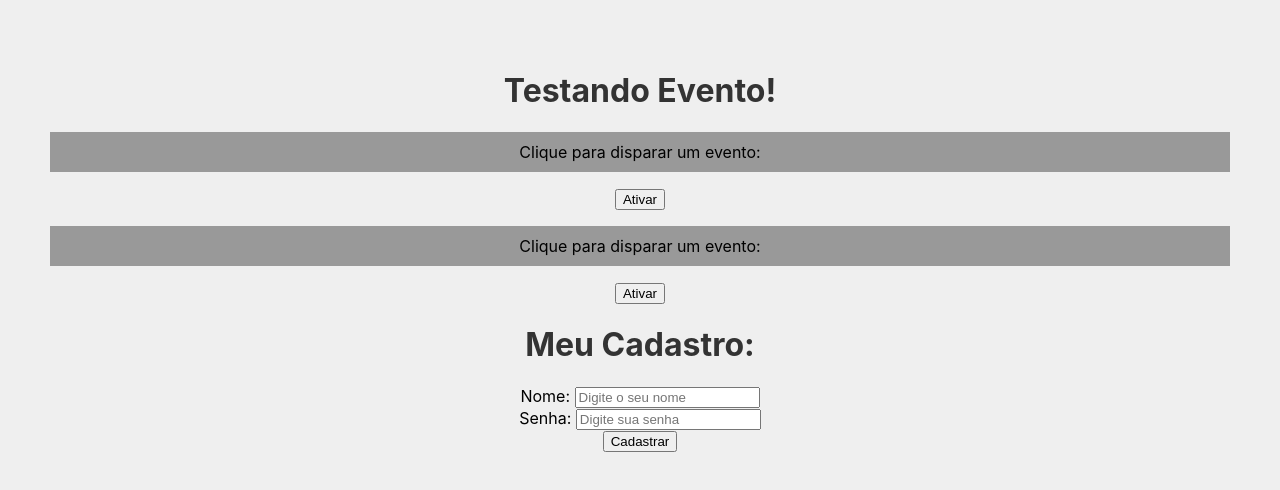
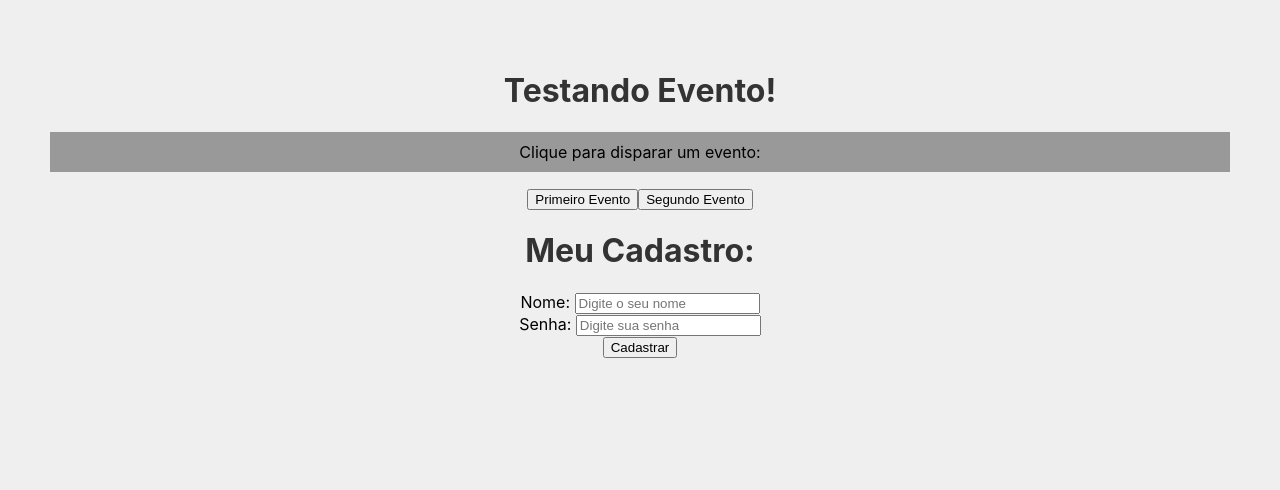
Before and after one commit to Aristiklever-R-Sousa/LearningReact, a React (Create React App) app: page / in a window 1280 px wide. Shown: the top 490 px of the page. Built offline with nearby package versions, Linux system fonts and the light colour scheme.

Commit message:
Trabalhando com chamada de ventos criados no elemento pai em um componente filho, por meio do props desse componente.

```diff
--- a/src/components/App/App.js
+++ b/src/components/App/App.js
@@ -9,7 +9,7 @@
     <div className="App">
       <h1>Testando Evento!</h1>
       <Evento number={1}/>
-      <Evento number={2}/>
+      {/* <Evento number={2}/> */}
       <Form />
     </div>
   );
--- a/src/components/Evento.js
+++ b/src/components/Evento.js
@@ -1,12 +1,20 @@
+import Button from "./events/Button";
+
 function Evento({number}) {
     function meuEvento() {
         alert(`Opa, fui ativado! ${number}`);
     }
 
+    function secondEvent() {
+        alert("Activate the second event.");
+    }
+
     return (
         <div>
             <p>Clique para disparar um evento:</p>
-            <button onClick={meuEvento} >Ativar</button>
+            <Button event={meuEvento} text="Primeiro Evento"/>
+            <Button event={secondEvent} text="Segundo Evento"/>
+            {/* <button onClick={meuEvento} >Ativar</button> */}
         </div>
     );
 }
--- /dev/null
+++ b/src/components/events/Button.js
@@ -0,0 +1,5 @@
+function Button(props) {
+    return <button onClick={props.event}>{props.text}</button>
+}
+
+export default Button;
```
